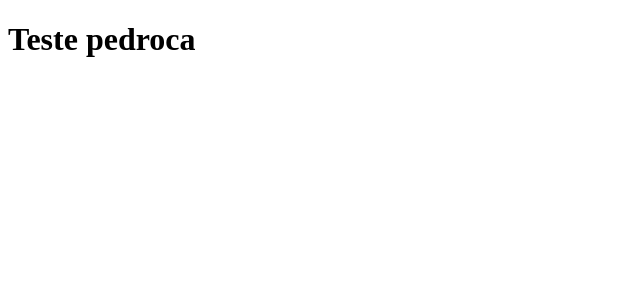
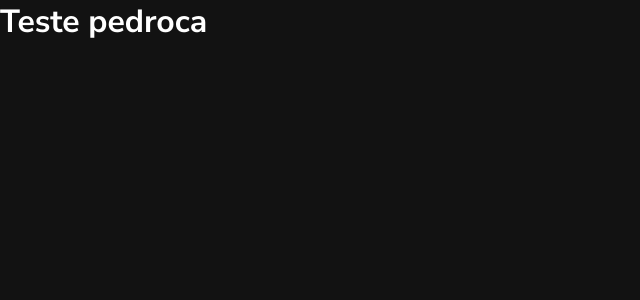
Before and after one commit to PeedroHG/ToDoList, a Vue app in the folder front-end/: page / in a window 1280 px wide. Shown: the top 300 px of the page, without its empty margins (0-640 px from the left). Built offline with nearby package versions, Linux system fonts and the light colour scheme.

Commit message:
Feito algums configurações de css

```diff
--- a/front-end/index.html
+++ b/front-end/index.html
@@ -1,10 +1,17 @@
-<!DOCTYPE html>
+<!doctype html>
 <html lang="">
   <head>
-    <meta charset="UTF-8">
-    <link rel="icon" href="/favicon.ico">
-    <meta name="viewport" content="width=device-width, initial-scale=1.0">
+    <meta charset="UTF-8" />
+    <link rel="icon" href="/favicon.ico" />
+    <meta name="viewport" content="width=device-width, initial-scale=1.0" />
     <title>To-Do List</title>
+
+    <link rel="preconnect" href="https://fonts.googleapis.com" />
+    <link rel="preconnect" href="https://fonts.gstatic.com" crossorigin />
+    <link
+      href="https://fonts.googleapis.com/css2?family=Nunito+Sans:opsz,wght@6..12,400;6..12,700&family=Paytone+One&display=swap"
+      rel="stylesheet"
+    />
   </head>
   <body>
     <div id="app"></div>
--- /dev/null
+++ b/front-end/src/assets/main.css
@@ -0,0 +1,36 @@
+:root {
+  --fundo-preto: #121212;
+  --branco-texto: rgba(255, 255, 255, 57);
+
+  --font-family-padrao: Nunito Sans, sans-serif;
+  --cabecalhos: Paytone One, sans-serif;
+}
+
+*,
+*::before,
+*::after {
+  box-sizing: border-box;
+  margin: 0;
+  padding: 0;
+}
+
+ul,
+li {
+  list-style: none;
+}
+
+button {
+  border: 0;
+  background-color: inherit;
+  font: inherit;
+}
+
+body {
+  min-height: 100vh;
+  font-size: 16px;
+  font-weight: 400;
+  font-style: normal;
+  font-family: var(--font-family-padrao);
+  color: var(--branco-texto);
+  background-color: var(--fundo-preto);
+}
--- a/front-end/src/main.ts
+++ b/front-end/src/main.ts
@@ -1,3 +1,5 @@
+import './assets/main.css'
+
 import { createApp } from 'vue'
 import App from './App.vue'
 
```
Also changed, not shown: front-end/public/images/icons/logo.png (added), 1 other file (tests, documents, lock files or other folders).
